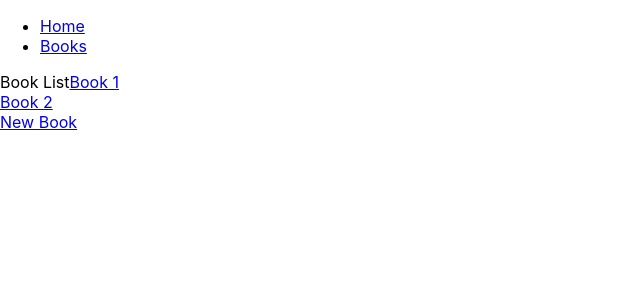
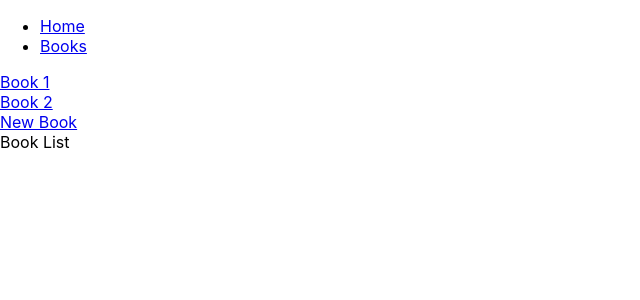
Before and after one commit to jf-subhajyoti/react_tutorial, a React (Create React App) app: page /books in a window 1280 px wide. Shown: the top 300 px of the page, without its empty margins (0-640 px from the left). Built offline with nearby package versions, Linux system fonts and the light colour scheme.

Commit message:
Added router outlet

```diff
--- a/src/App.js
+++ b/src/App.js
@@ -5,6 +5,7 @@
 import Book from './components/Book';
 import NewBook from './components/NewBook';
 import NotFound from './components/NotFound';
+import BookLayout from './components/BookLayout';
 
 function App() {
   return (
@@ -21,7 +22,9 @@
       </nav>
       <Routes>
         <Route path='/' element={<Home />} />
-        <Route path='/books'>
+        {/* The component that we want to show in all the component for the books route is placed inside the element of the parent route
+         and the element in the parent route should contain <Outlet/> for the component for the respective path to be rendered */}
+        <Route path='/books' element={<BookLayout />}>
           <Route index element={<BookList />} />
           <Route path=':id' element={<Book />} />
           <Route path='new' element={<NewBook />} />
--- /dev/null
+++ b/src/components/BookLayout.jsx
@@ -0,0 +1,17 @@
+import React from 'react'
+import { Link, Outlet } from 'react-router-dom'
+
+const BookLayout = () => {
+  return (
+    <>
+        <Link to='/books/1'>Book 1</Link>
+        <br />
+        <Link to='/books/2'>Book 2</Link>
+        <br />
+        <Link to='/books/new'>New Book</Link>
+        <Outlet />
+    </>
+  )
+}
+
+export default BookLayout
--- a/src/components/BookList.jsx
+++ b/src/components/BookList.jsx
@@ -1,15 +1,9 @@
-import React from 'react'
-import { Link } from 'react-router-dom';
+import React from 'react';
 
 const BookList = () => {
   return (
     <div>
       Book List
-      <Link to='/books/1'>Book 1</Link>
-      <br />
-      <Link to='/books/2'>Book 2</Link>
-      <br />
-      <Link to='/books/new'>New Book</Link>
     </div>
   )
 }
```
